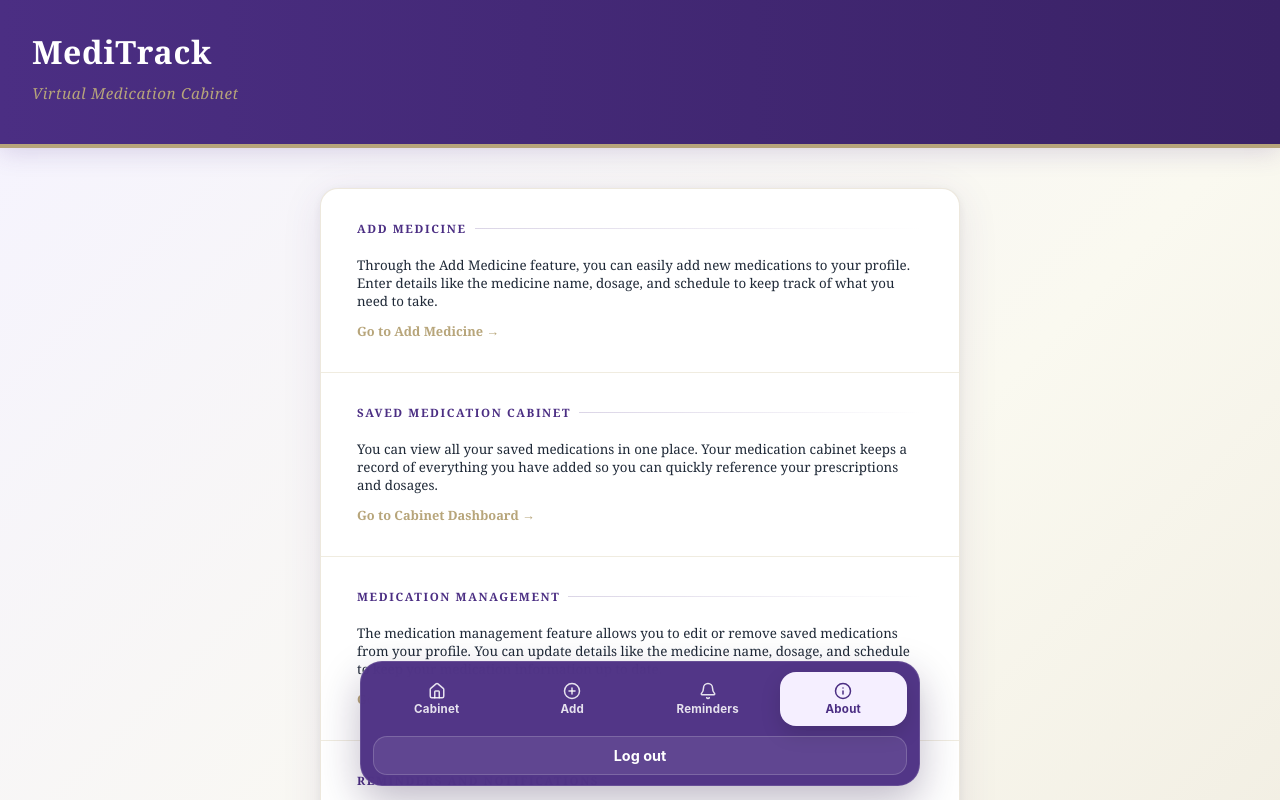
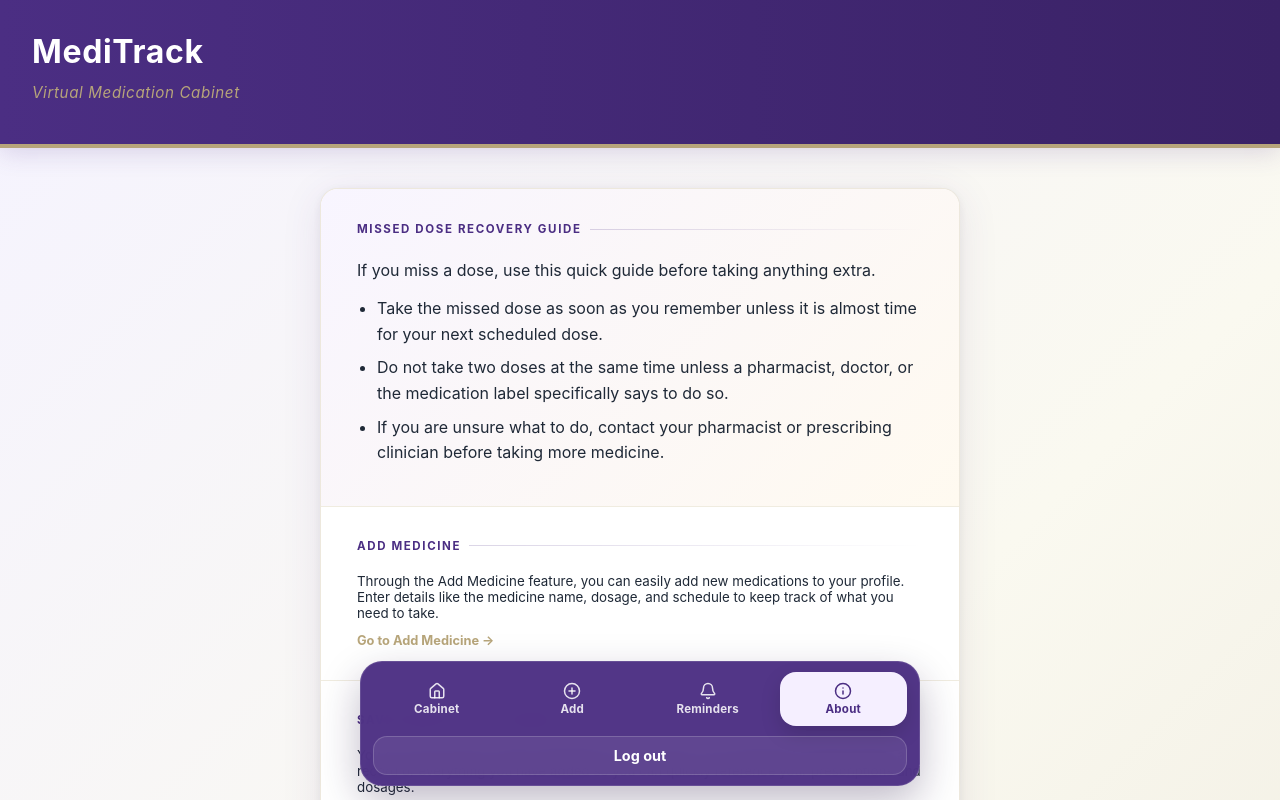
Before and after one commit to 442-spring-2026/G, a React (Vite) app: page /home in a window 1280 px wide. Shown: the top 800 px of the page. Built offline with nearby package versions, Linux system fonts and the light colour scheme; no server answers.

Commit message:
Changed the font so that it is consistent across all pages

```diff
--- a/src/pages/AddMedicinePage.jsx
+++ b/src/pages/AddMedicinePage.jsx
@@ -16,7 +16,7 @@ const styles = {
   page: {
     minHeight: "calc(100vh + 96px)",
     background: "linear-gradient(135deg, #f5f3ff 0%, #faf9f0 60%, #f0ece0 100%)",
-    fontFamily: "'Georgia', 'Times New Roman', serif",
+    fontFamily: "inherit",
     paddingBottom: "12px",
   },
   header: {
@@ -283,6 +283,17 @@ export default function AddMedicinePage() {
 
   const fileInputRef = useRef(null);
 
+  function handleDosageAmountChange(event) {
+    const value = event.target.value;
+
+    if (value === "" || /^\d+$/.test(value)) {
+      setDosageAmount(value);
+      if (errors.dosage) {
+        setErrors((current) => ({ ...current, dosage: undefined }));
+      }
+    }
+  }
+
   async function handleImageChange(e) {
     const file = e.target.files?.[0];
     if (!file) return;
@@ -307,6 +318,9 @@ export default function AddMedicinePage() {
     const newErrors = {};
     if (!name.trim()) newErrors.name = "Medication name is required.";
     if (!dosageAmount.trim()) newErrors.dosage = "Dosage is required.";
+    if (dosageAmount.trim() && !/^\d+$/.test(dosageAmount.trim())) {
+      newErrors.dosage = "Dosage must be a whole number.";
+    }
     if (!reminderTime) newErrors.reminderTime = "Reminder time is required.";
     if (expirationDate) {
       const today = new Date();
@@ -469,9 +483,11 @@ export default function AddMedicinePage() {
                 <input
                   id="med-dosage-amount"
                   type="text"
+                  inputMode="numeric"
+                  pattern="[0-9]*"
                   placeholder="e.g. 500"
                   value={dosageAmount}
-                  onChange={(e) => setDosageAmount(e.target.value)}
+                  onChange={handleDosageAmountChange}
                   style={{
                     ...styles.dosageInput,
                     ...(errors.dosage ? styles.inputError : {}),
--- a/src/pages/Home.jsx
+++ b/src/pages/Home.jsx
@@ -6,7 +6,7 @@ const styles = {
   page: {
     minHeight: "100vh",
     background: "linear-gradient(135deg, #f5f3ff 0%, #faf9f0 60%, #f0ece0 100%)",
-    fontFamily: "'Georgia', 'Times New Roman', serif",
+    fontFamily: "inherit",
     paddingBottom: "60px",
   },
   header: {
@@ -92,6 +92,12 @@ const styles = {
   }
 };
 
+const missedDoseGuide = [
+  "Take the missed dose as soon as you remember unless it is almost time for your next scheduled dose.",
+  "Do not take two doses at the same time unless a pharmacist, doctor, or the medication label specifically says to do so.",
+  "If you are unsure what to do, contact your pharmacist or prescribing clinician before taking more medicine.",
+];
+
 export default function Home() {
   const navigate = useNavigate();
   const [hoveredIndex, setHoveredIndex] = useState(null);
@@ -113,6 +119,18 @@ export default function Home() {
 
       <div style={styles.container}>
         <div style={styles.card}>
+
+          <section style={{ padding: "32px 36px", borderBottom: "1px solid #f0ece0", background: "linear-gradient(135deg, #f8f5ff, #fffaf0)" }}>
+            <h2 style={styles.sectionLabel}>Missed Dose Recovery Guide <span style={styles.sectionLabelLine} /></h2>
+            <p style={{ margin: "0 0 14px", color: "#1f2937" }}>
+              If you miss a dose, use this quick guide before taking anything extra.
+            </p>
+            <ul style={{ margin: 0, paddingLeft: "20px", color: "#1f2937", lineHeight: 1.6 }}>
+              {missedDoseGuide.map((item) => (
+                <li key={item} style={{ marginBottom: "8px" }}>{item}</li>
+              ))}
+            </ul>
+          </section>
 
           <button
             type="button"
--- a/src/pages/ManageMedication.jsx
+++ b/src/pages/ManageMedication.jsx
@@ -89,6 +89,17 @@ export default function ManageMedication() {
       );
   const dosageError = errors.dosage;
 
+  function handleDosageAmountChange(event) {
+    const value = event.target.value;
+
+    if (value === "" || /^\d+$/.test(value)) {
+      setDosageAmount(value);
+      if (errors.dosage) {
+        setErrors((current) => ({ ...current, dosage: undefined }));
+      }
+    }
+  }
+
   async function handleDelete() {
     // Open confirmation UI (MM6)
     setShowConfirm(true);
@@ -121,7 +132,7 @@ export default function ManageMedication() {
       }
 
       const dosageAmountTrimmed = dosageAmount.trim();
-      const dosageAmountIsNumeric = /^\d+(\.\d+)?$/.test(dosageAmountTrimmed);
+      const dosageAmountIsNumeric = /^\d+$/.test(dosageAmountTrimmed);
 
       if (!dosageAmountTrimmed) {
         setErrors({ dosage: "Dosage amount is required." });
@@ -130,7 +141,7 @@ export default function ManageMedication() {
       }
 
       if (!dosageAmountIsNumeric) {
-        setErrors({ dosage: "Dosage amount must be numeric." });
+        setErrors({ dosage: "Dosage amount must be a whole number." });
         setSaving(false);
         return;
       }
@@ -238,7 +249,9 @@ export default function ManageMedication() {
               <div style={{ display: "flex", gap: 8 }}>
                 <input
                   value={dosageAmount}
-                  onChange={(e) => { setDosageAmount(e.target.value); setErrors({ ...errors, dosage: undefined }); }}
+                  onChange={handleDosageAmountChange}
+                  inputMode="numeric"
+                  pattern="[0-9]*"
                   placeholder="500"
                   style={{ width: "100%", padding: 10, borderRadius: 8, border: "1px solid #eee" }}
                 />
--- a/src/utils/dosage.js
+++ b/src/utils/dosage.js
@@ -25,7 +25,14 @@ export function formatDosage(dosage) {
     return "";
   }
 
-  return `${amount} ${unit || DEFAULT_DOSAGE_UNIT}`.trim();
+  const normalizedUnit = String(unit || DEFAULT_DOSAGE_UNIT).trim();
+  const unitParts = normalizedUnit.split(/\s+/);
+  const collapsedUnit =
+    unitParts.length > 1 && unitParts.every((part) => part === unitParts[0])
+      ? unitParts[0]
+      : normalizedUnit;
+
+  return `${amount} ${collapsedUnit || DEFAULT_DOSAGE_UNIT}`.trim();
 }
 
 export function buildDosage(amount, unit = DEFAULT_DOSAGE_UNIT) {
```
